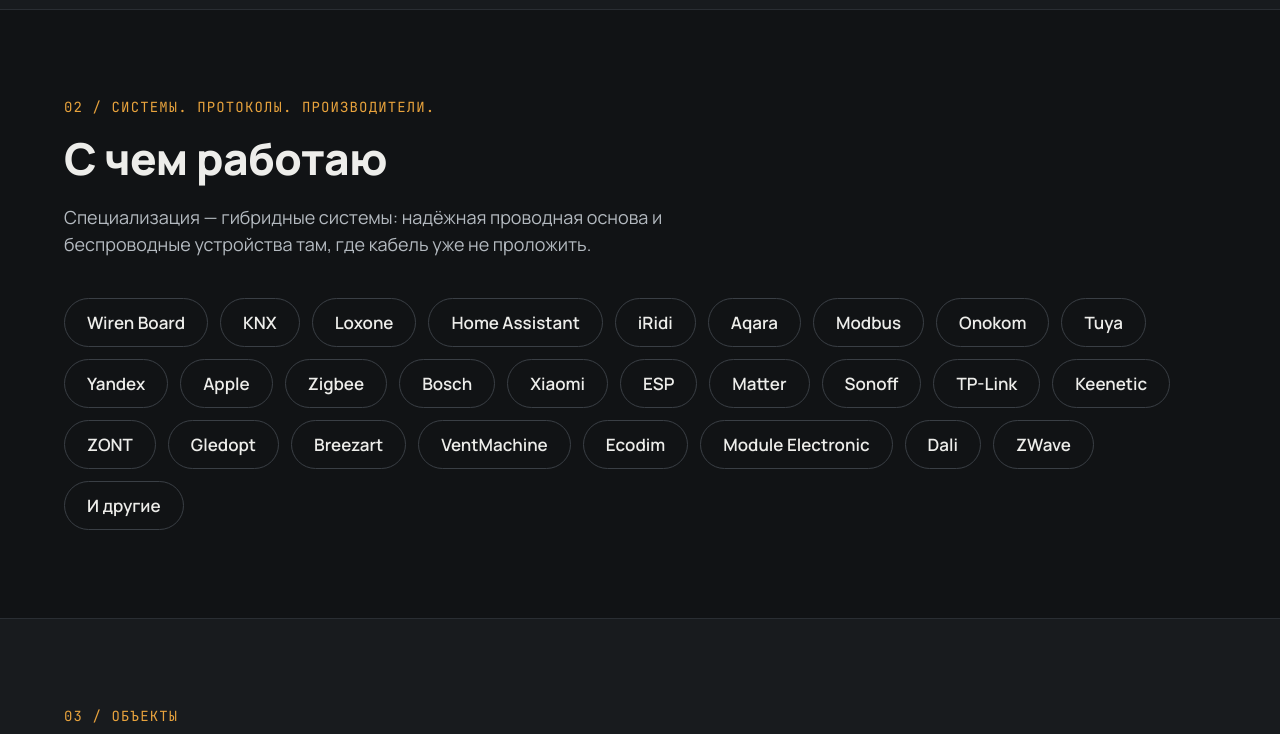
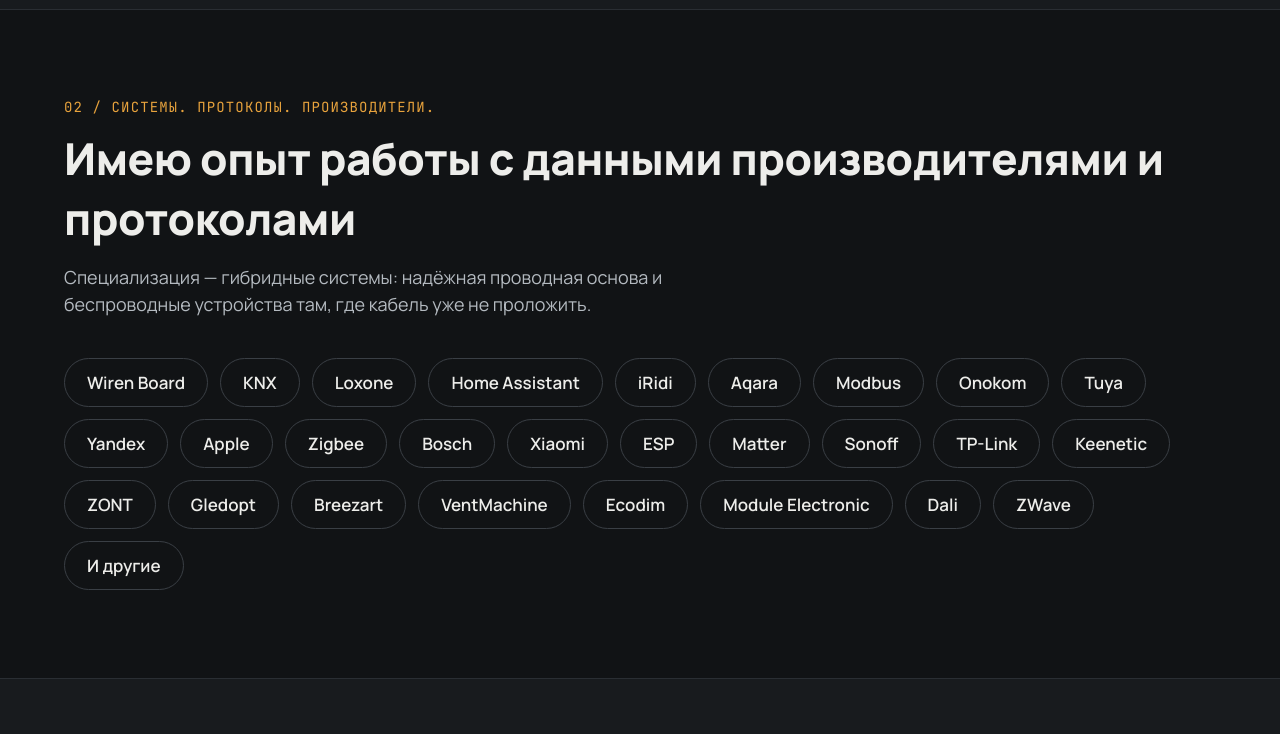
Before and after one commit to JimeLegend/jimelegend.github.io, a plain HTML site: page index.html in a window 1280 px wide. Shown: the part 1680-2414 px from the top of the page. Drawn offline with Linux system fonts and the light colour scheme.

Commit message:
Update index.html

```diff
--- a/index.html
+++ b/index.html
@@ -442,7 +442,7 @@
     <section id="stack">
       <div class="wrap">
         <div class="eyebrow">02 / Системы. Протоколы. Производители.</div>
-        <h2 style="margin-bottom:16px">С чем работаю</h2>
+        <h2 style="margin-bottom:16px">Имею опыт работы с данными производителями и протоколами</h2>
         <p class="lead">Специализация — гибридные системы: надёжная проводная основа и беспроводные устройства там, где
           кабель уже не проложить.</p>
         <div class="chips">
```
